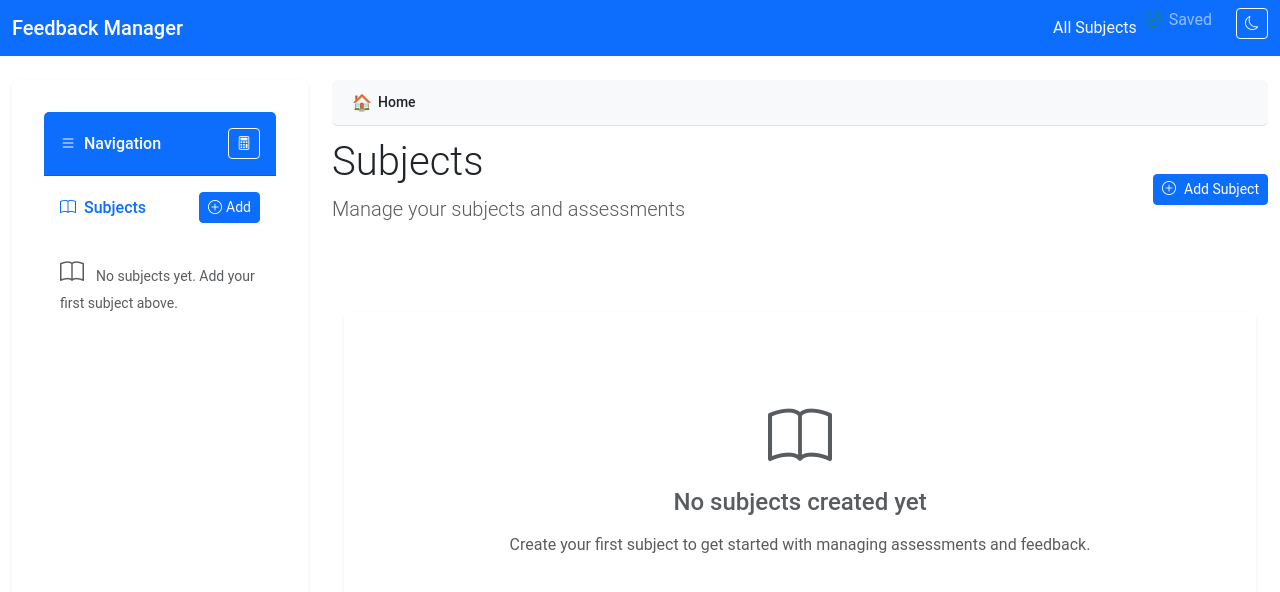
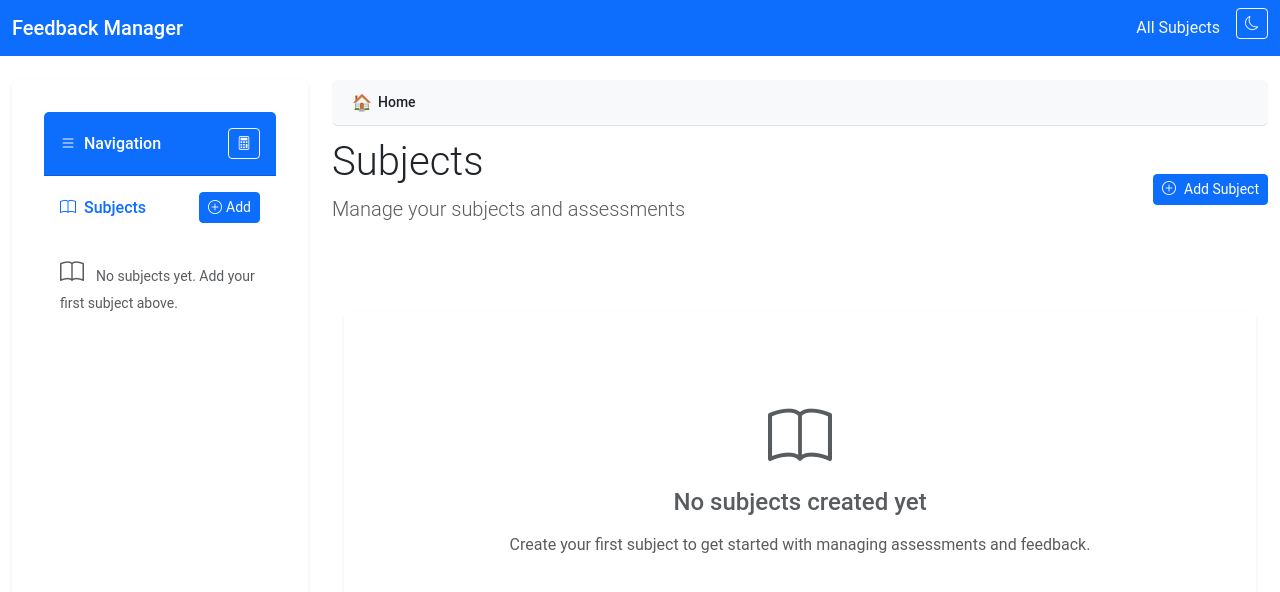
Before and after one commit to senakasjp/feedback, a Svelte app: page / in a window 1280 px wide. Shown: the top 592 px of the page. Built offline with nearby package versions, Linux system fonts and the light colour scheme.

Commit message:
Autosave removed

```diff
--- a/src/App.svelte
+++ b/src/App.svelte
@@ -1898,21 +1898,6 @@
 							{currentSubject.name}
 						{:else}
 							All Subjects
-						{/if}
-					</span>
-				</li>
-				<li class="nav-item">
-					<!-- Autosave Status Indicator -->
-					<span class="navbar-text me-3" title="Autosave Status">
-						{#if isSaving}
-							<i class="bi bi-arrow-clockwise text-warning" style="animation: spin 1s linear infinite;"></i>
-							<span class="ms-1">Saving...</span>
-						{:else if lastSaved}
-							<i class="bi bi-check-circle text-success"></i>
-							<span class="ms-1">Saved</span>
-						{:else}
-							<i class="bi bi-circle text-muted"></i>
-							<span class="ms-1">Ready</span>
 						{/if}
 					</span>
 				</li>
```
